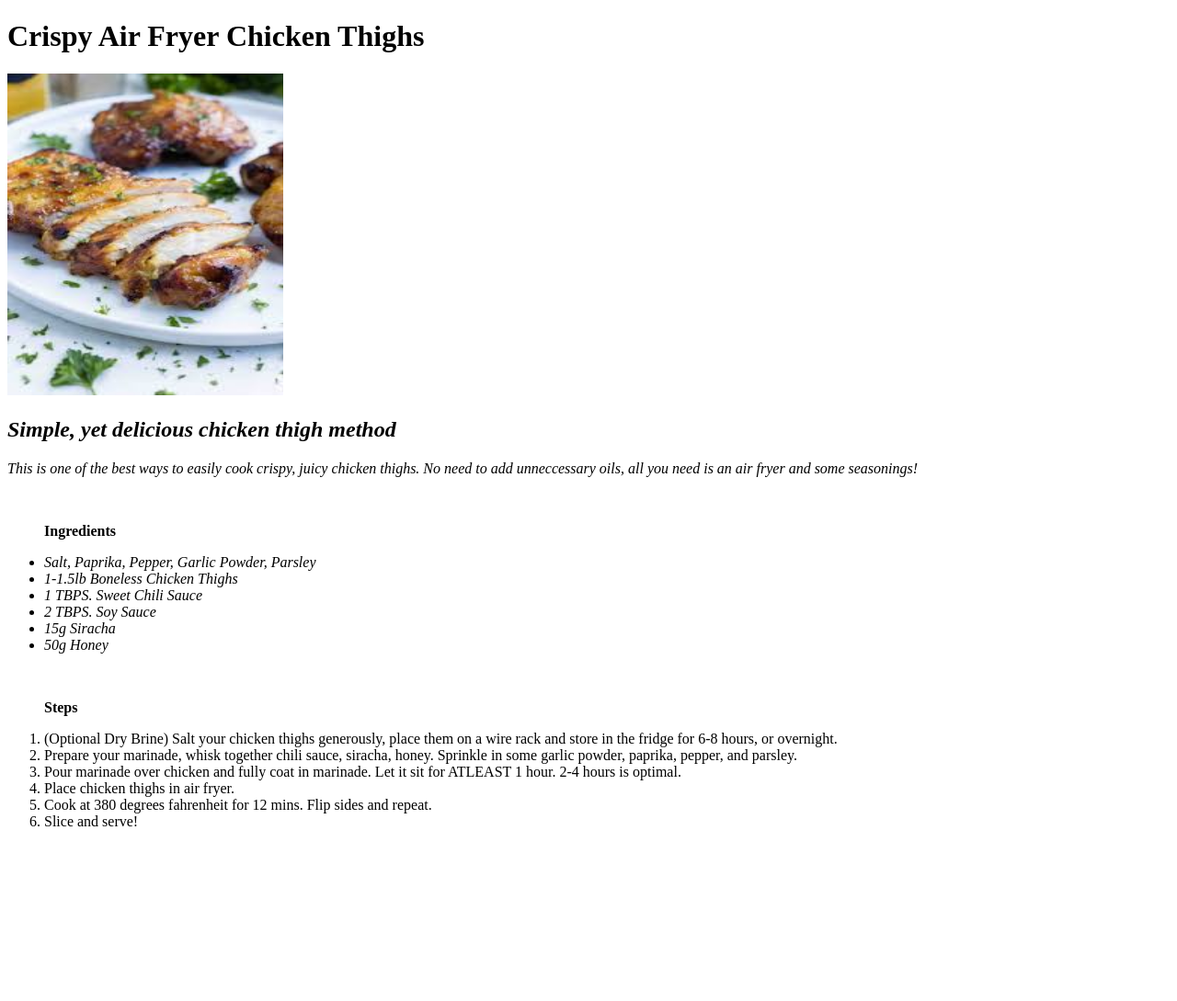
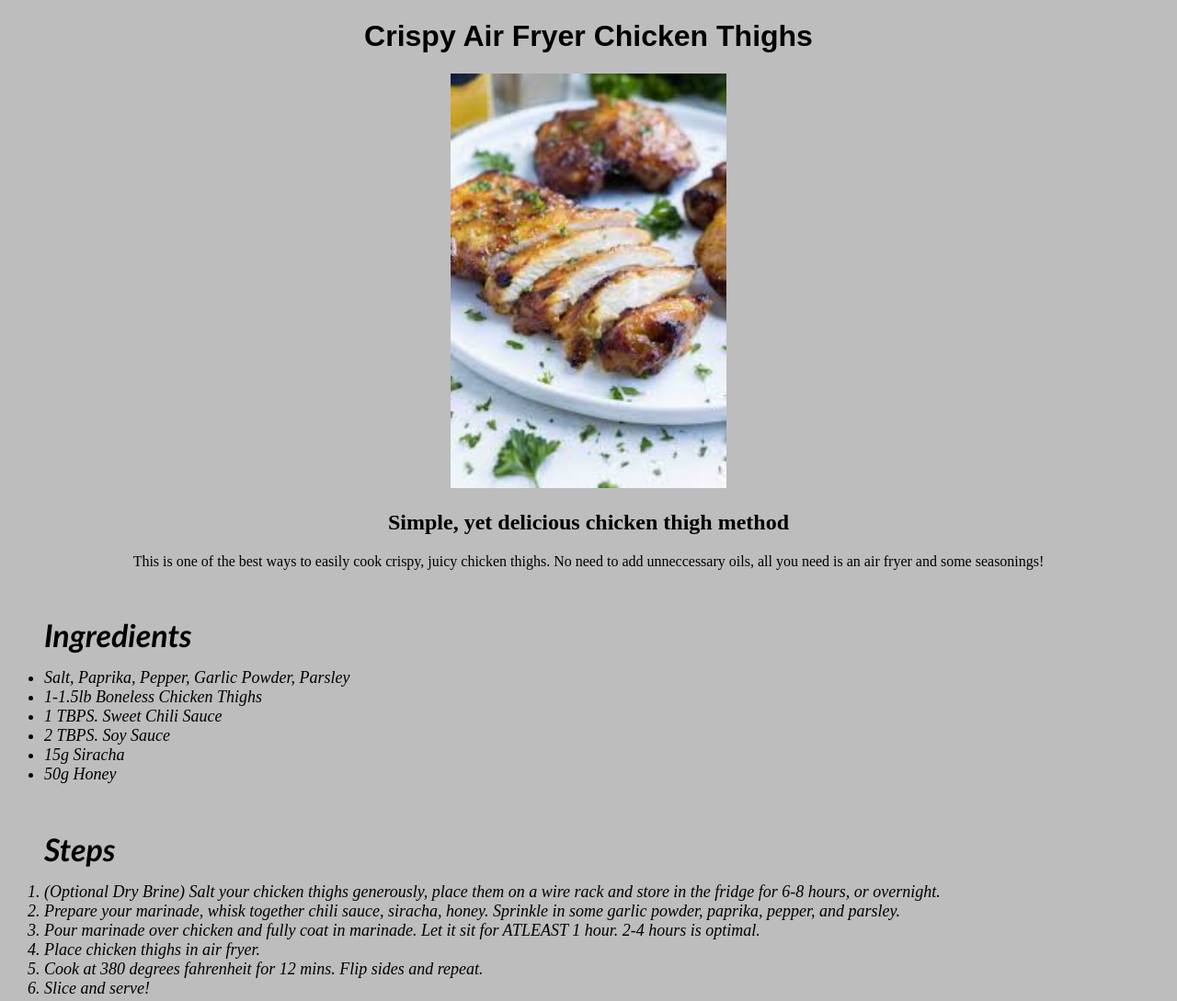
Before and after one commit to derekhered/odin-recipes, a plain HTML site: page recipes/chicken_thighs.html in a window 1280 px wide. Shown: the whole page at 92% size. Before the commit the page ends 919 px from the top, so only its background shows below. Drawn offline with Linux system fonts and the light colour scheme; files that its build step writes are made by us from their sources.

Commit message:
Fixed CSS

```diff
--- a/recipes/chicken_thighs.html
+++ b/recipes/chicken_thighs.html
@@ -5,37 +5,40 @@
     <meta http-equiv="X-UA-Compatible" content="IE=edge">
     <meta name="viewport" content="width=device-width, initial-scale=1.0">
     <title>Crispy Air Fryer Chicken Thighs</title>
+    <link rel="stylesheet" href="./style.css">
 </head>
-<body>
-    <h1>Crispy Air Fryer Chicken Thighs</h1>
+<body class="background">
+    <div class="centerAll">
+        <h1 class="headers">Crispy Air Fryer Chicken Thighs</h1>
+        <img src="../food_images/chicken_thighs.jpeg" class="images">
+        <h2>Simple, yet delicious chicken thigh method</h2>
 
-    <img src="../food_images/chicken_thighs.jpeg" width="300" height="350">
-
-    <h2><strong><em>Simple, yet delicious chicken thigh method</em></strong></h2>
-
-        <p><em>This is one of the best ways to easily cook crispy, juicy chicken thighs.
+            <p>This is one of the best ways to easily cook crispy, juicy chicken thighs.
                 No need to add unneccessary oils, all you need is an air fryer and some seasonings!
-        </em></p>
+            </p>
+    </div>
 
             &nbsp;
 
-        <ul><strong>Ingredients</strong>
+        <ul><div class="ingredients">Ingredients</div>
             <p></p>
 
-            <em><li>Salt, Paprika, Pepper, Garlic Powder, Parsley</li>
+            <div class="listFoods">
+                <li>Salt, Paprika, Pepper, Garlic Powder, Parsley</li>
                     <li>1-1.5lb Boneless Chicken Thighs</li>
                     <li>1 TBPS. Sweet Chili Sauce</li>
                     <li>2 TBPS. Soy Sauce</li>
                     <li>15g Siracha</li>
                     <li>50g Honey</li>
-            </em>
+            </div>
 
         </ul>
 
         &nbsp;
 
-        <ol><strong>Steps</strong>
+        <ol><div class="ingredients">Steps</div>
             <p></p>
+            <div class="listFoods">
                 <li>(Optional Dry Brine) Salt your chicken thighs generously, place them on a wire rack
                     and store in the fridge for 6-8 hours, or overnight.</li>
                 <li>Prepare your marinade, whisk together chili sauce, siracha, honey. Sprinkle in some
@@ -45,6 +48,7 @@
                 <li>Place chicken thighs in air fryer.</li>
                 <li>Cook at 380 degrees fahrenheit for 12 mins. Flip sides and repeat.</li>
                 <li>Slice and serve!</li>
+            </div>
         </ol>
 
 </body>
```
Also changed, not shown: index.html (+1 -1 lines), recipes/chuck_roast.html (+17 -13 lines), recipes/mexican_beans.html (+15 -13 lines), food_images/Chefimage.jpeg (added), food_images/chef.webp (added), 1 other file. Lines whose indentation alone changed are shown as unchanged.
